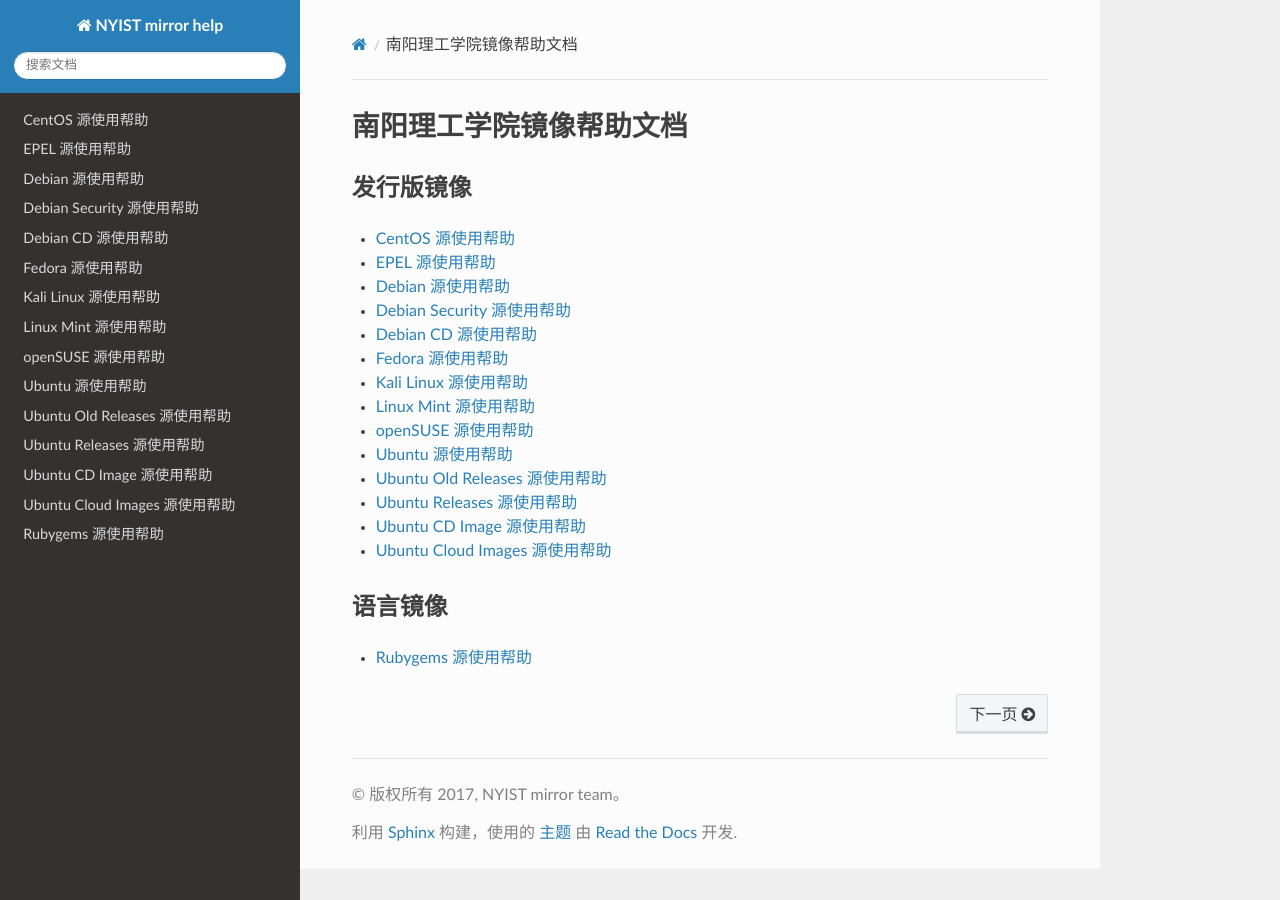
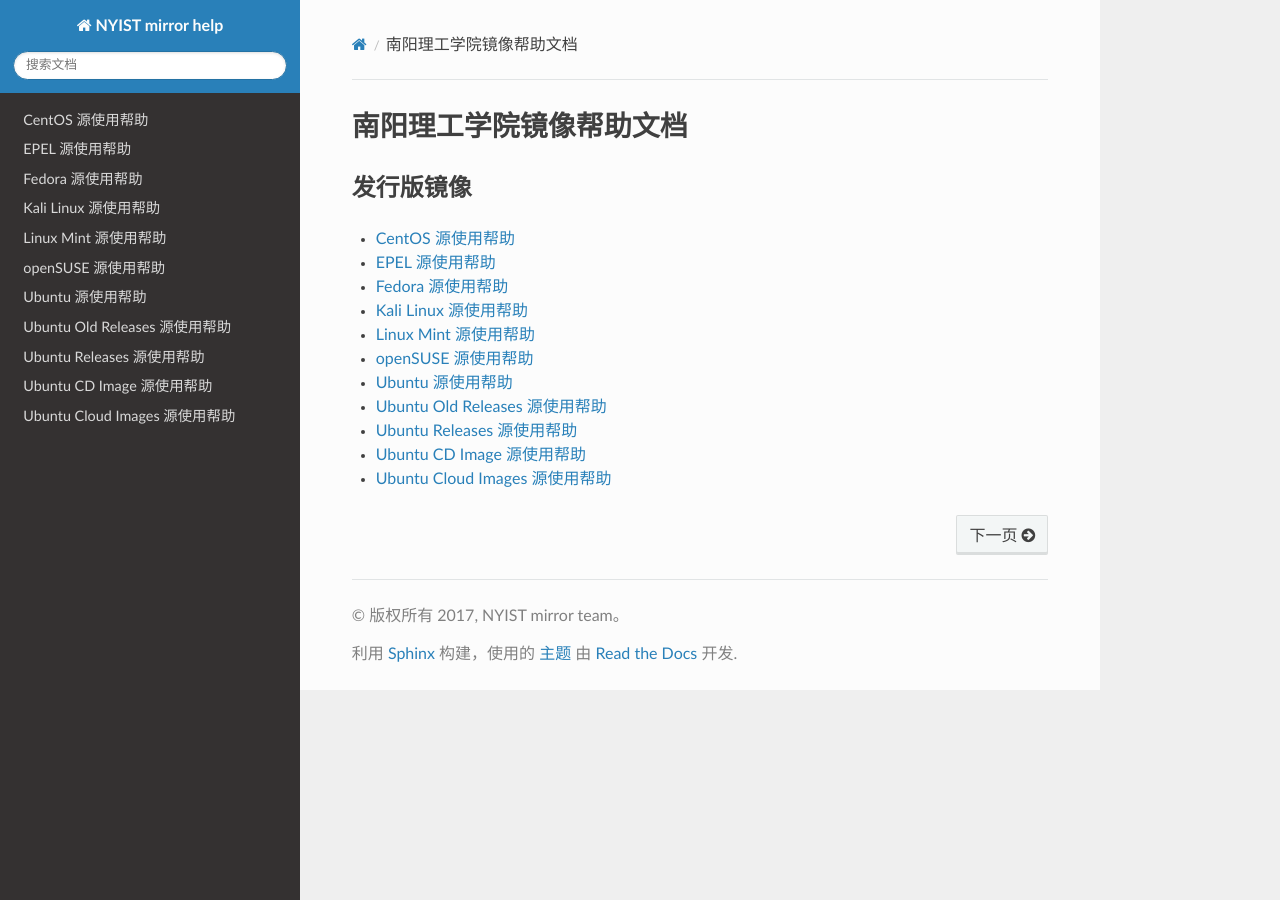
Before and after one commit to nyist-mirror/mirror-help, a Sphinx documentation site: the page built from source/index.rst, in a window 1280 px wide. Built offline with Sphinx 7.4.7 and the Read the Docs theme 2.0.0, drawn with Linux system fonts in a browser that asks for light colours; part of the change alters nothing that is shown.

Commit message:
删除debian帮助文档

```diff
--- a/source/debian-cd.rst
+++ /dev/null
@@ -1,35 +0,0 @@
-====================
-Debian CD 源使用帮助
-====================
-
-地址
-====
-
-https://mirror.nyist.edu.cn/debian-cd/
-
-说明
-====
-
-Debian 镜像
-
-收录架构
-========
-
-Debian 支持的所有架构，如 AMD64 (x86_64), Intel x86, ARM, MIPS, ppc64el, s390x 等
-
-收录版本
-========
-
-最新的稳定版
-
-使用说明
-========
-
-需要安装 Debian 时，一般下载 CD ISO 中的第一个即可，比如 64 位机器下载
-https://mirror.nyist.edu.cn/debian-cd/current/amd64/iso-cd/ 中以 ``amd64-CD-1.iso`` 结尾的文件
-即可。
-
-如果安装时可以联网，也可以下载更小的网络安装版的 ISO（以 ``netinst.iso`` 结尾的文件）。
-
-如果需要离线安装桌面环境，可以选择不同桌面的 ``CD-1.iso`` 文件，如 ``amd64-kde-CD-1.iso`` 结尾的文件中
-就包含了离线安装 KDE 所需的内容。
--- a/source/debian-security.rst
+++ /dev/null
@@ -1,61 +0,0 @@
-==========================
-Debian Security 源使用帮助
-==========================
-
-地址
-====
-
-* https://mirror.nyist.edu.cn/debian-security/
-* https://ftp.cn.debian.org/debian-security/
-
-说明
-====
-
-Debian 软件安全更新源
-
-收录架构
-========
-
-Debian 支持的所有架构，如 AMD64 (x86_64), Intel x86, ARM, MIPS, ppc64el, s390x 等
-
-
-收录版本
-========
-
-Debian Old Old Stable, Old Stable, Stable
-
-当前 Stable 为 Debian 8，代号为 Jessie
-
-使用说明
-========
-
-.. warning::
-    操作前请做好相应备份
-
-一般情况下，将 :file:`/etc/apt/sources.list` 文件中 Debian 默认的源地址 ``http://security.debian.org/``
-替换为 ``http://mirror.nyist.edu.cn/debian-security/`` 即可。
-
-可以使用如下命令：
-
-::
-
-  sudo sed -i 's|security.debian.org|mirror.nyist.edu.cn/debian-security|g' /etc/apt/sources.list
-
-当然也可以直接编辑 :file:`/etc/apt/sources.list` 文件（需要使用 sudo）。以下是 Debian Stable 参考配置内容：
-
-::
-
-    deb http://mirror.nyist.edu.cn/debian-security/ jessie/updates main non-free contrib
-    # deb-src http://mirror.nyist.edu.cn/debian-security/ jessie/updates main non-free contrib
-
-更改完 :file:`sources.list` 文件后请运行 ``sudo apt-get update`` 更新索引以生效。
-
-.. tip::
-    使用 HTTPS 可以有效避免国内运营商的缓存劫持，但需要事先安装 ``apt-transport-https``
-
-
-相关链接
-========
-
-:官方主页: https://www.debian.org/security/
-:Debian 安全追踪网: https://security-tracker.debian.org/tracker/
--- a/source/debian.rst
+++ /dev/null
@@ -1,71 +0,0 @@
-=================
-Debian 源使用帮助
-=================
-
-地址
-====
-
-* https://mirror.nyist.edu.cn/debian/
-
-说明
-====
-
-Debian 软件源
-
-收录架构
-========
-
-Debian 支持的所有架构，如 AMD64 (x86_64), Intel x86, ARM, MIPS, ppc64el, s390x 等
-
-
-收录版本
-========
-
-Debian Old Stable, Stable, Testing, Unstable(sid)
-
-当前 Stable 为 Debian 8，代号为 Jessie
-
-使用说明
-========
-
-
-.. warning::
-    操作前请做好相应备份
-
-一般情况下，将 :file:`/etc/apt/sources.list` 文件中 Debian 默认的源地址 ``http://httpredir.debian.org/``
-替换为 ``http://mirror.nyist.edu.cn`` 即可。
-
-可以使用如下命令：
-
-::
-
-  sudo sed -i 's/httpredir.debian.org/mirror.nyist.edu.cn/g' /etc/apt/sources.list
-
-当然也可以直接编辑 :file:`/etc/apt/sources.list` 文件（需要使用 sudo）。以下是 Debian Stable 参考配置内容：
-
-::
-
-    deb http://mirror.nyist.edu.cn/debian stable main contrib non-free
-    # deb-src http://mirror.nyist.edu.cn/debian stable main contrib non-free
-    deb http://mirror.nyist.edu.cn/debian stable-updates main contrib non-free
-    # deb-src http://mirror.nyist.edu.cn/debian stable-updates main contrib non-free
-
-    # deb http://mirror.nyist.edu.cn/debian stable-proposed-updates main contrib non-free
-    # deb-src http://mirror.nyist.edu.cn/debian stable-proposed-updates main contrib non-free
-
-同时你也可能需要更改 Debian Security 源，请参考 :doc:`debian-security`
-
-更改完 :file:`sources.list` 文件后请运行 ``sudo apt-get update`` 更新索引以生效。
-
-.. tip::
-    使用 HTTPS 可以有效避免国内运营商的缓存劫持，但需要事先安装 ``apt-transport-https``
-
-
-相关链接
-========
-
-:官方主页: https://www.debian.org/
-:邮件列表: https://www.debian.org/MailingLists/
-:Wiki: https://wiki.debian.org/
-:文档: https://www.debian.org/doc/
-:镜像列表: https://www.debian.org/mirror/list
--- a/source/index.rst
+++ b/source/index.rst
@@ -9,9 +9,6 @@
 
    centos
    epel
-   debian
-   debian-security
-   debian-cd
    fedora
    kali
    linuxmint
@@ -21,11 +18,3 @@
    ubuntu-releases
    ubuntu-cdimage
    ubuntu-cloud-images
-
-语言镜像
---------
-
-.. toctree::
-   :maxdepth: 1
-
-   rubygems
--- a/source/rubygems.rst
+++ /dev/null
@@ -1,39 +0,0 @@
-===================
-Rubygems 源使用帮助
-===================
-
-地址
-====
-
-https://mirror.nyist.edu.cn/rubygems/
-
-说明
-====
-
-Rubygems 仓库镜像
-
-使用说明
-========
-
-修改 Rubygems 默认源
---------------------
-
-::
-
-    gem sources  #列出默认源
-    gem sources --remove https://rubygems.org/  #移除默认源
-    gem sources -a https://mirror.nyist.edu.cn/rubygems/  #添加NYIST源
-
-针对使用 Gemfile 和 Bundle 的项目
--------------------------------------
-
-参考： `Gem Source Mirrors @ Bundle Docs <http://bundler.io/v1.5/bundle_config.html#gem-source-mirror-1>`_
-
-::
-
-    bundle config mirror.https://rubygems.org https://mirror.nyist.edu.cn/rubygems/
-
-相关链接
-========
-
-:官方主页: https://rubygems.org/
```
